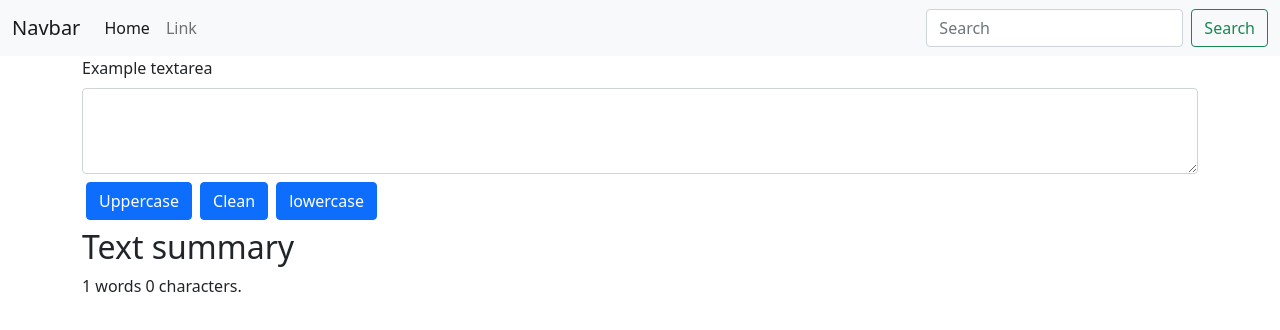
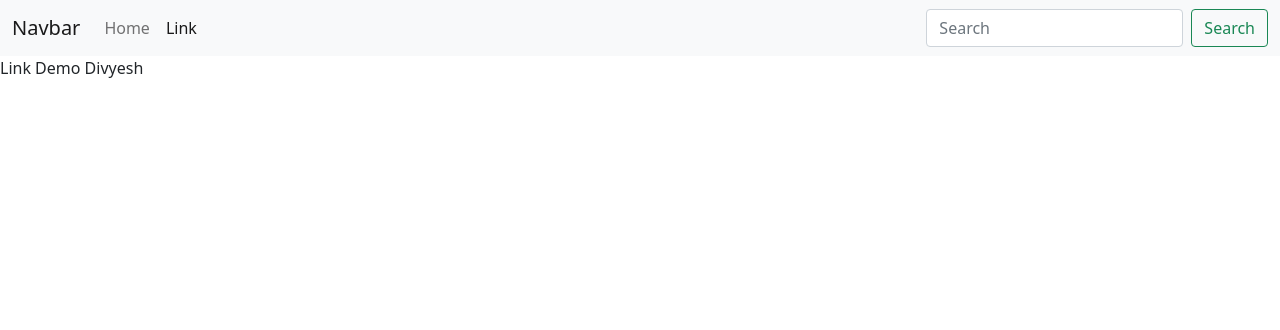
Before and after one commit to Dvs149/rect-test, a React (Create React App) app: page /Link in a window 1280 px wide. Shown: the top 330 px of the page. Built offline with nearby package versions, Linux system fonts and the light colour scheme.

Commit message:
react router dom

```diff
--- a/src/App.js
+++ b/src/App.js
@@ -1,12 +1,33 @@
+import {
+  BrowserRouter as Router,
+  Switch,
+  Route,
+  Link,
+  Routes,
+  BrowserRouter
+} from "react-router-dom";
+import LinkDemo from "./components/LinkDemo";
 import Navbar from "./components/Navbar";
 import TextForm from "./components/TextForm";
 
 function App() {
   return (
     <>
-      <Navbar />
+      <BrowserRouter>
+        <Navbar />
+        <Routes>
+          <Route path="/" element={<TextForm />}>
+            {/* <Route index element={<LinkDemo />} /> */}
+            {/* <Route path=":teamId" element={<Team />} /> */}
+            {/* <Route path="new" element={<NewTeamForm />} /> */}
+            {/* <Route index element={<LeagueStandings />} /> */}
+            {/* </Route> */}
+          </Route>
+          <Route path="Link" element={<LinkDemo />} />
+        </Routes>
+      </BrowserRouter>
       <div className="container">
-        <TextForm />
+        {/* <TextForm /> */}
       </div>
     </>
   );
--- /dev/null
+++ b/src/components/LinkDemo.js
@@ -0,0 +1,7 @@
+import React from 'react'
+
+export default function LinkDemo() {
+  return (
+    <div>Link Demo Divyesh</div>
+  )
+}
--- a/src/components/Navbar.js
+++ b/src/components/Navbar.js
@@ -1,4 +1,5 @@
 import React from 'react'
+import { Link, NavLink } from 'react-router-dom'
 
 export default function Navbar() {
   return (
@@ -12,10 +13,11 @@ export default function Navbar() {
           <div className="collapse navbar-collapse" id="navbarSupportedContent">
             <ul className="navbar-nav me-auto mb-2 mb-lg-0">
               <li className="nav-item">
-                <a className="nav-link active" aria-current="page" href="/">Home</a>
+                <NavLink className="nav-link" aria-current="page" to="/">Home</NavLink>
+                {/* <a className="nav-link active" aria-current="page" href="/">Home</a> */}
               </li>
               <li className="nav-item">
-                <a className="nav-link" href="/">Link</a>
+                <NavLink className="nav-link" to="/Link">Link</NavLink>
               </li>
 
             </ul>
```
